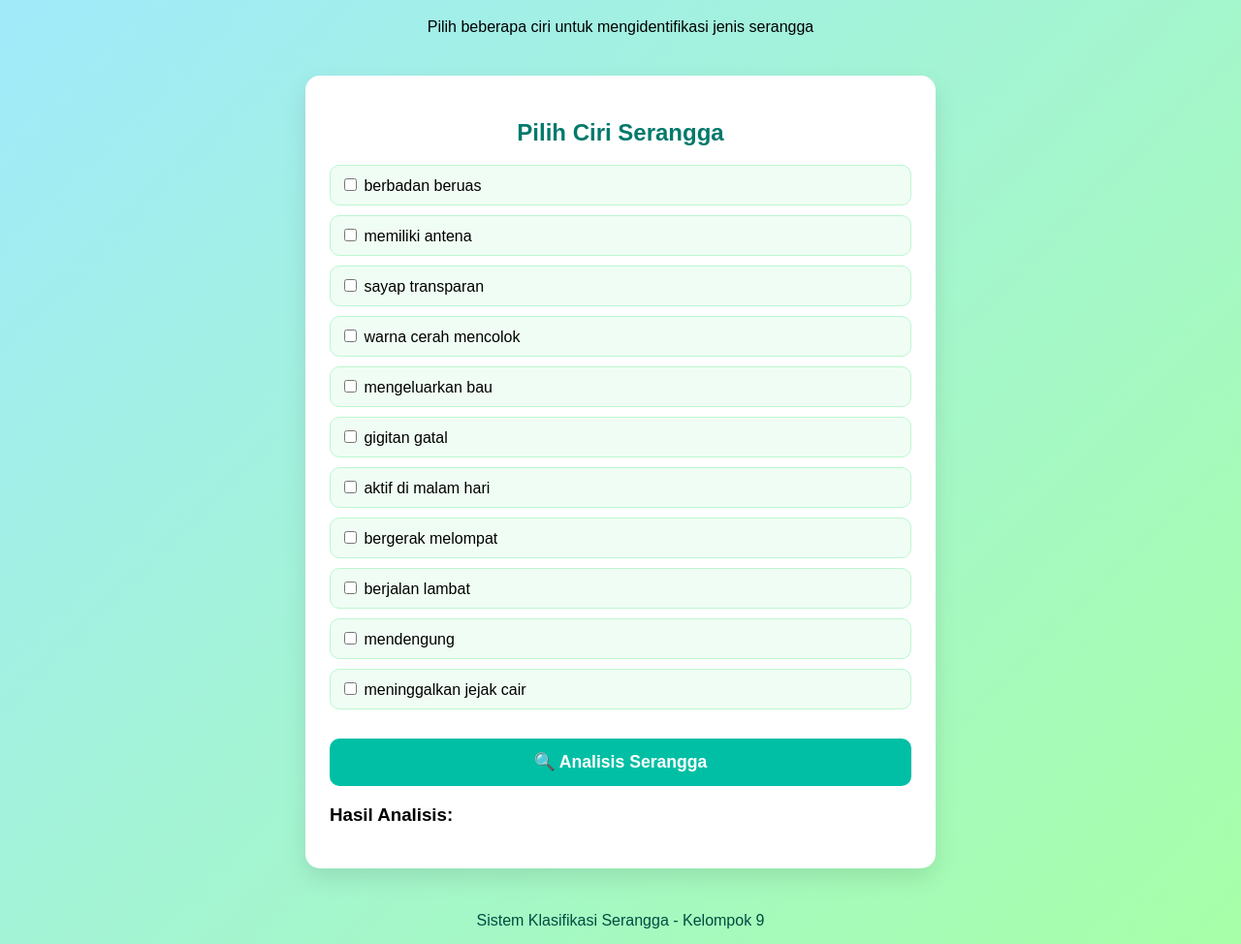
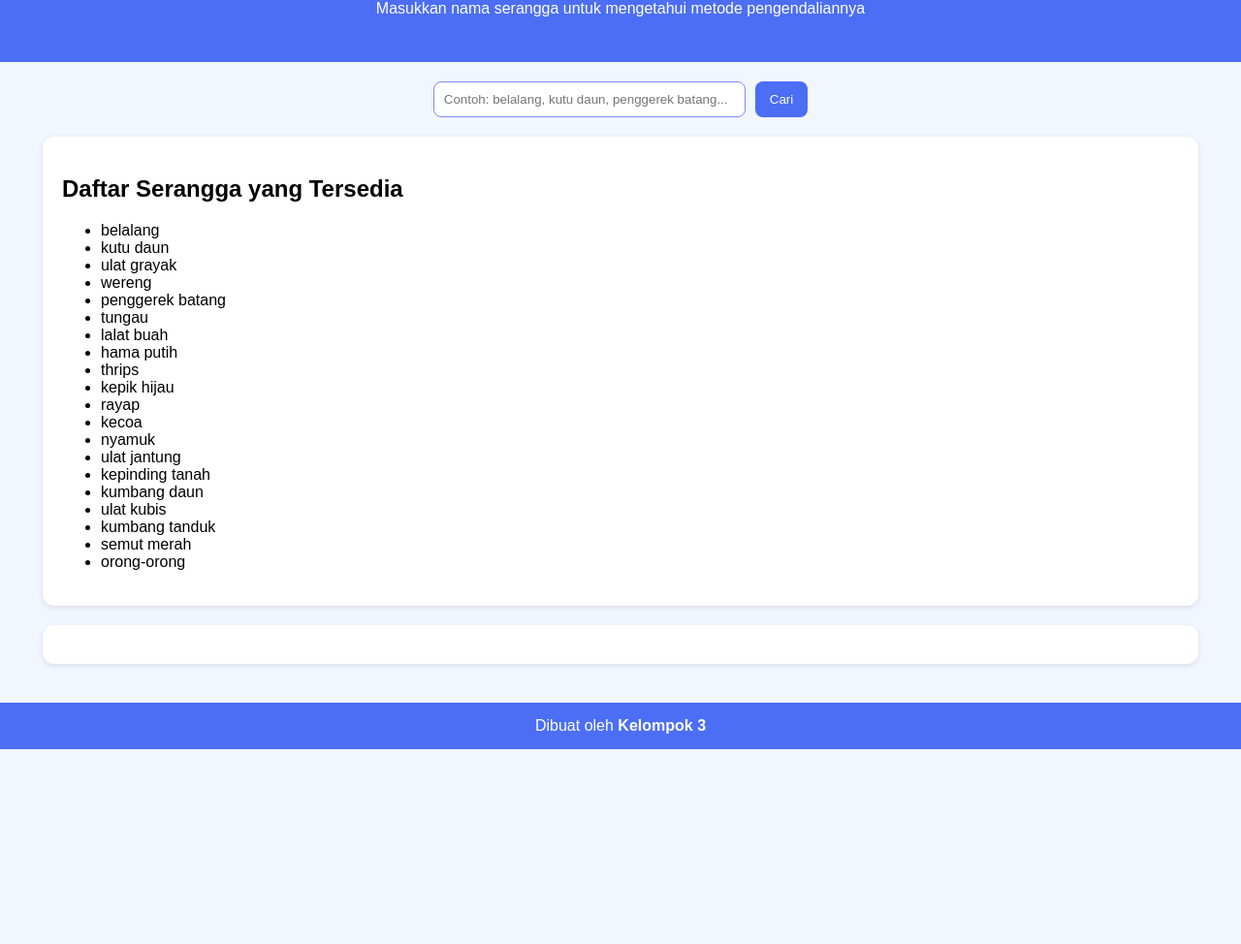
Before and after one commit to Haikal1118/Website-Kelompok-3, a plain HTML site: page index.html in a window 1280 px wide. Shown: the part 110-1084 px from the top of the page at 97% size. After the commit the page ends 883 px from the top, so only its background shows below. Drawn offline with Linux system fonts and the light colour scheme.

Commit message:
Add files via upload

```diff
--- a/index.html
+++ b/index.html
@@ -1,45 +1,36 @@
 <!DOCTYPE html>
 <html lang="id">
+
 <head>
     <meta charset="UTF-8">
     <meta name="viewport" content="width=device-width, initial-scale=1.0">
-    <title>Klasifikasi Serangga</title>
+    <title>Pengendalian Serangga</title>
     <link rel="stylesheet" href="style.css">
 </head>
+
 <body>
+    <header>
+        <h1>Panduan Pengendalian Serangga</h1>
+        <p>Masukkan nama serangga untuk mengetahui metode pengendaliannya</p>
+    </header>
 
-<header>
-    <h1>Klasifikasi Serangga</h1>
-    <p>Pilih beberapa ciri untuk mengidentifikasi jenis serangga</p>
-</header>
+    <section class="input-box">
+        <input type="text" id="inputSerangga" placeholder="Contoh: belalang, kutu daun, penggerek batang...">
+        <button onclick="cariSerangga()">Cari</button>
+    </section>
 
-<div class="card">
-    <h2>Pilih Ciri Serangga</h2>
+    <section class="daftar">
+        <h2>Daftar Serangga yang Tersedia</h2>
+        <ul id="listSerangga"></ul>
+    </section>
 
-    <div class="checkbox-group">
-        <label><input type="checkbox" value="berbadan beruas"> berbadan beruas</label>
-        <label><input type="checkbox" value="memiliki antena"> memiliki antena</label>
-        <label><input type="checkbox" value="sayap transparan"> sayap transparan</label>
-        <label><input type="checkbox" value="warna cerah"> warna cerah mencolok</label>
-        <label><input type="checkbox" value="mengeluarkan bau"> mengeluarkan bau</label>
-        <label><input type="checkbox" value="gigitan gatal"> gigitan gatal</label>
-        <label><input type="checkbox" value="aktif di malam hari"> aktif di malam hari</label>
-        <label><input type="checkbox" value="melompat"> bergerak melompat</label>
-        <label><input type="checkbox" value="berjalan lambat"> berjalan lambat</label>
-        <label><input type="checkbox" value="mendengung"> mendengung</label>
-        <label><input type="checkbox" value="jejak cair"> meninggalkan jejak cair</label>
-    </div>
+    <section id="hasil" class="hasil-box"></section>
 
-    <button onclick="analisisMulti()">🔍 Analisis Serangga</button>
+    <footer>
+        Dibuat oleh <strong>Kelompok 3</strong>
+    </footer>
 
-    <h3>Hasil Analisis:</h3>
-    <div id="hasil" class="hasil-box hidden"></div>
-</div>
+    <script src="script.js"></script>
+</body>
 
-<footer>
-    Sistem Klasifikasi Serangga - Kelompok 9
-</footer>
-
-<script src="script.js"></script>
-</body>
 </html>
--- a/script.js
+++ b/script.js
@@ -1,174 +1,55 @@
-function analisisMulti() {
-    const hasil = document.getElementById("hasil");
-    const checkboxes = document.querySelectorAll('.checkbox-group input:checked');
+const dataPengendalian = {
+    "belalang": { mekanis: "Jaring dan tangkap manual.", biologis: "Burung & parasitoid.", kimiawi: "Deltametrin.", organik: "Neem oil." },
+    "kutu daun": { mekanis: "Semprot air.", biologis: "Kepik predator.", kimiawi: "Abamektin.", organik: "Sabun insektisida." },
+    "ulat grayak": { mekanis: "Sanitasi lahan.", biologis: "BT & Trichogramma.", kimiawi: "Emamektin.", organik: "Daun sirsak." },
+    "wereng": { mekanis: "Pengeringan lahan.", biologis: "Laba-laba.", kimiawi: "Buprofezin.", organik: "Serai." },
+    "penggerek batang": { mekanis: "Potong batang.", biologis: "Trichogramma.", kimiawi: "Klorpirifos.", organik: "Tembakau." },
+    "tungau": { mekanis: "Cuci daun.", biologis: "Stethorus.", kimiawi: "Abamektin.", organik: "Minyak nimba." },
+    "lalat buah": { mekanis: "Perangkap.", biologis: "Fopius.", kimiawi: "Deltametrin.", organik: "Fermentasi gula." },
+    "hama putih": { mekanis: "Bersihkan daun.", biologis: "Kumbang predator.", kimiawi: "Imidakloprid.", organik: "Sabun kalium." },
+    "thrips": { mekanis: "Perangkap biru.", biologis: "Amblyseius.", kimiawi: "Spinosad.", organik: "Neem oil." },
+    "kepik hijau": { mekanis: "Tangkap manual.", biologis: "Burung.", kimiawi: "Abamektin.", organik: "Ekstrak serai." },
+    "rayap": { mekanis: "Buang kayu lembab.", biologis: "Nematoda.", kimiawi: "Termitisida.", organik: "Garam." },
+    "kecoa": { mekanis: "Perangkap lem.", biologis: "Jangkrik predator.", kimiawi: "Boric acid.", organik: "Daun salam." },
+    "nyamuk": { mekanis: "Menguras air.", biologis: "Ikan cupang.", kimiawi: "Larvasida BTI.", organik: "Serai wangi." },
+    "ulat jantung": { mekanis: "Potong pucuk.", biologis: "Trichogramma.", kimiawi: "Metomil.", organik: "Tembakau." },
+    "kepinding tanah": { mekanis: "Bersihkan gulma.", biologis: "Ayam tanah.", kimiawi: "Fipronil.", organik: "Bawang putih." },
+    "kumbang daun": { mekanis: "Tangkap manual.", biologis: "Predator kumbang.", kimiawi: "Karbaryl.", organik: "Neem oil." },
+    "ulat kubis": { mekanis: "Ambil ulat.", biologis: "BT.", kimiawi: "Spinetoram.", organik: "Pepaya." },
+    "kumbang tanduk": { mekanis: "Kumpulkan larva.", biologis: "Virus Oryctes.", kimiawi: "Klorpirifos.", organik: "Tembakau." },
+    "semut merah": { mekanis: "Lem penghalang.", biologis: "Nematoda.", kimiawi: "Fipronil.", organik: "Cuka." },
+    "orong-orong": { mekanis: "Perangkap air.", biologis: "Ayam tanah.", kimiawi: "Fipronil.", organik: "Serai wangi." }
+};
 
-    if (checkboxes.length === 0) {
-        hasil.classList.remove("hidden");
-        hasil.innerHTML = "⚠️ Pilih minimal satu ciri serangga.";
+// mengisi daftar serangga
+window.onload = () => {
+    const list = document.getElementById("listSerangga");
+    Object.keys(dataPengendalian).forEach(s => {
+        const li = document.createElement("li");
+        li.textContent = s;
+        list.appendChild(li);
+    });
+};
+
+function cariSerangga() {
+    const input = document.getElementById("inputSerangga").value.trim().toLowerCase();
+    const hasilBox = document.getElementById("hasil");
+
+    if (!input) {
+        hasilBox.innerHTML = "<p>❗ Masukkan nama serangga terlebih dahulu.</p>";
         return;
     }
 
-    const ciriDipilih = Array.from(checkboxes).map(cb => cb.value);
-
-    const serangga = {
-        "Kupu-kupu": ["sayap transparan", "warna cerah", "berbadan beruas"],
-        "Capung": ["sayap transparan", "aktif di siang hari", "berbadan beruas"],
-        "Semut": ["memiliki antena", "berbadan beruas", "berjalan lambat"],
-        "Kumbang": ["memiliki antena", "berbadan beruas", "mengeluarkan bau"],
-        "Nyamuk": ["mendengung", "gigitan gatal", "aktif di malam hari"],
-        "Belalang": ["melompat", "berbadan beruas", "warna cerah"],
-        "Lalat": ["mendengung", "sayap transparan"],
-        "Kecoa": ["jejak cair", "berjalan lambat", "memiliki antena"]
-    };
-
-    let skor = {};
-
-    for (let jenis in serangga) {
-        let poin = 0;
-        ciriDipilih.forEach(c => {
-            if (serangga[jenis].includes(c)) poin++;
-        });
-        skor[jenis] = poin;
-    }
-
-    const kandidat = Object.entries(skor).sort((a, b) => b[1] - a[1])[0];
-    const [namaSerangga, nilai] = kandidat;
-
-    const maxCiri = serangga[namaSerangga].length;
-    const persen = Math.round((nilai / maxCiri) * 100);
-
-    hasil.classList.remove("hidden");
-    hasil.innerHTML = `
-        <b>Serangga paling mungkin:</b><br>
-        <h2>🪲 ${namaSerangga}</h2>
-        <p><b>Akurasi:</b> ${persen}%</p>
-        <p><b>Ciri yang cocok:</b> ${nilai} dari ${maxCiri}</p>
-        <hr>
-        <p><b>Ciri yang kamu pilih:</b><br> ${ciriDipilih.join(", ")}</p>
-    `;
-
-    // ================================
-    //   DETAIL KLASIFIKASI ILMIAH
-    // ================================
-    const detail = {
-        "Kupu-kupu": {
-            kingdom: "Animalia",
-            phylum: "Arthropoda",
-            kelas: "Insecta",
-            ordo: "Lepidoptera",
-            famili: "Nymphalidae",
-            genus: "Danaus",
-            spesies: "Danaus plexippus",
-            status: "Polinator",
-            gejala: "Muncul di sekitar bunga, aktif di siang hari",
-            tips: "Pelihara bunga dan hindari penggunaan pestisida."
-        },
-        "Capung": {
-            kingdom: "Animalia",
-            phylum: "Arthropoda",
-            kelas: "Insecta",
-            ordo: "Odonata",
-            famili: "Aeshnidae",
-            genus: "Aeshna",
-            spesies: "Aeshna juncea",
-            status: "Pemangsa",
-            gejala: "Sering berada di dekat air, terbang cepat",
-            tips: "Sediakan area berair / kolam kecil."
-        },
-        "Semut": {
-            kingdom: "Animalia",
-            phylum: "Arthropoda",
-            kelas: "Insecta",
-            ordo: "Hymenoptera",
-            famili: "Formicidae",
-            genus: "Camponotus",
-            spesies: "Camponotus pennsylvanicus",
-            status: "Pemakan segala",
-            gejala: "Muncul berkelompok, meninggalkan jejak",
-            tips: "Bersihkan gula/makanan manis, gunakan kapur anti semut."
-        },
-        "Kumbang": {
-            kingdom: "Animalia",
-            phylum: "Arthropoda",
-            kelas: "Insecta",
-            ordo: "Coleoptera",
-            famili: "Scarabaeidae",
-            genus: "Scarabaeus",
-            spesies: "Scarabaeus sacer",
-            status: "Pengurai",
-            gejala: "Sering di tanah lembap, berbau",
-            tips: "Jaga kebersihan area dan kurangi sampah organik."
-        },
-        "Nyamuk": {
-            kingdom: "Animalia",
-            phylum: "Arthropoda",
-            kelas: "Insecta",
-            ordo: "Diptera",
-            famili: "Culicidae",
-            genus: "Aedes",
-            spesies: "Aedes aegypti",
-            status: "Penghisap darah",
-            gejala: "Gigitan gatal, aktif malam",
-            tips: "Hindari genangan air, gunakan lotion anti nyamuk."
-        },
-        "Belalang": {
-            kingdom: "Animalia",
-            phylum: "Arthropoda",
-            kelas: "Insecta",
-            ordo: "Orthoptera",
-            famili: "Acrididae",
-            genus: "Locusta",
-            spesies: "Locusta migratoria",
-            status: "Herbivora",
-            gejala: "Melompat, makan daun",
-            tips: "Gunakan perangkap alami atau tanaman pengusir serangga."
-        },
-        "Lalat": {
-            kingdom: "Animalia",
-            phylum: "Arthropoda",
-            kelas: "Insecta",
-            ordo: "Diptera",
-            famili: "Muscidae",
-            genus: "Musca",
-            spesies: "Musca domestica",
-            status: "Pembawa penyakit",
-            gejala: "Mendengung, tertarik makanan",
-            tips: "Jaga kebersihan dapur dan tutup makanan."
-        },
-        "Kecoa": {
-            kingdom: "Animalia",
-            phylum: "Arthropoda",
-            kelas: "Insecta",
-            ordo: "Blattodea",
-            famili: "Blattidae",
-            genus: "Periplaneta",
-            spesies: "Periplaneta americana",
-            status: "Pembawa bakteri",
-            gejala: "Menjilat jejak cair, suka tempat lembap",
-            tips: "Gunakan perangkap gel dan jaga kebersihan tempat gelap."
-        }
-    };
-
-    if (detail[namaSerangga]) {
-        const d = detail[namaSerangga];
-
-        hasil.innerHTML += `
-            <hr>
-            <h3>🧬 Detail Klasifikasi Ilmiah</h3>
-
-            <div class="klasifikasi-box">
-                <p><b>Kingdom:</b> ${d.kingdom}</p>
-                <p><b>Phylum:</b> ${d.phylum}</p>
-                <p><b>Kelas:</b> ${d.kelas}</p>
-                <p><b>Ordo:</b> ${d.ordo}</p>
-                <p><b>Famili:</b> ${d.famili}</p>
-                <p><b>Genus:</b> ${d.genus}</p>
-                <p><b>Spesies:</b> <i>${d.spesies}</i></p>
-                <p><b>Status:</b> ${d.status}</p>
-                <br>
-                <p><b>Gejala / Tanda:</b> ${d.gejala}</p>
-                <p><b>Tips Perawatan / Pengendalian:</b> ${d.tips}</p>
-            </div>
+    if (dataPengendalian[input]) {
+        const s = dataPengendalian[input];
+        hasilBox.innerHTML = `
+            <h2>${input.charAt(0).toUpperCase() + input.slice(1)}</h2>
+            <p><strong>Mekanis:</strong> ${s.mekanis}</p>
+            <p><strong>Biologis:</strong> ${s.biologis}</p>
+            <p><strong>Kimiawi:</strong> ${s.kimiawi}</p>
+            <p><strong>Organik:</strong> ${s.organik}</p>
         `;
+    } else {
+        hasilBox.innerHTML = `<p>❓ Data untuk serangga <strong>${input}</strong> belum tersedia.</p>`;
     }
 }
--- a/style.css
+++ b/style.css
@@ -1,130 +1,66 @@
 body {
+    font-family: Arial, sans-serif;
+    background: #f2f6ff;
     margin: 0;
-    font-family: 'Poppins', sans-serif;
-    background: linear-gradient(135deg, #a0e9ff, #a7ffa8);
-    display: flex;
-    flex-direction: column;
-    align-items: center;
+    padding: 0;
 }
 
 header {
     text-align: center;
-    margin-top: 30px;
-    animation: fadeIn 1.2s ease-in-out;
+    padding: 30px;
+    background: #4c6ef5;
+    color: white;
 }
 
-header h1 {
-    font-size: 2.5rem;
-    color: #004d40;
-    text-shadow: 2px 2px 5px rgba(0,0,0,0.2);
+.input-box {
+    display: flex;
+    justify-content: center;
+    gap: 10px;
+    margin: 20px;
 }
 
-.card {
-    margin-top: 25px;
-    background: white;
-    padding: 25px;
-    border-radius: 15px;
-    width: 90%;
-    max-width: 600px;
-    box-shadow: 0 10px 25px rgba(0,0,0,0.1);
-    animation: slideUp 0.8s ease;
-}
-
-.card h2 {
-    text-align: center;
-    color: #00796b;
-}
-
-.checkbox-group {
-    display: flex;
-    flex-direction: column;
-    gap: 10px;
-    margin: 15px 0;
-}
-
-.checkbox-group label {
-    background: #f0fdf4;
+input {
+    width: 300px;
     padding: 10px;
-    border-radius: 10px;
-    transition: 0.25s;
-    cursor: pointer;
-    border: 1px solid #bbf7d0;
-}
-
-.checkbox-group label:hover {
-    background: #bbf7d0;
+    border-radius: 8px;
+    border: 1px solid #7d8cff;
 }
 
 button {
-    margin-top: 15px;
-    width: 100%;
-    padding: 14px;
-    background: #00bfa5;
+    padding: 10px 15px;
+    border: none;
+    background: #4c6ef5;
     color: white;
-    border: none;
-    border-radius: 10px;
-    font-size: 1.1rem;
-    font-weight: bold;
+    border-radius: 8px;
     cursor: pointer;
-    transition: 0.3s;
 }
 
 button:hover {
-    background: #00997f;
-    transform: scale(1.03);
+    background: #364fc7;
 }
 
-.hasil-box {
-    margin-top: 20px;
+.daftar {
+    width: 90%;
+    margin: auto;
+    background: white;
     padding: 20px;
-    background: #e0f7fa;
-    border-left: 6px solid #00796b;
-    border-radius: 10px;
-    font-size: 1.1rem;
-    animation: fadeIn 0.6s ease;
+    border-radius: 12px;
+    box-shadow: 0 2px 6px rgba(0, 0, 0, 0.1);
 }
 
-.hidden {
-    display: none;
-}
-
-.klasifikasi-box {
-    background: #f1f8ff;
-    padding: 15px;
-    border-radius: 10px;
-    border-left: 5px solid #1c7ed6;
-    margin-top: 10px;
-    animation: fadeIn 0.6s;
-}
-
-.klasifikasi-box p {
-    margin: 6px 0;
-    font-size: 1rem;
-}
-
-.klasifikasi-box b {
-    color: #004085;
+#hasil {
+    width: 90%;
+    margin: 20px auto;
+    padding: 20px;
+    background: white;
+    border-radius: 12px;
+    box-shadow: 0 2px 6px rgba(0, 0, 0, 0.1);
 }
 
 footer {
-    margin-top: 30px;
+    margin-top: 40px;
     padding: 15px;
-    color: #004d40;
-    font-weight: 500;
+    text-align: center;
+    background: #4c6ef5;
+    color: white;
 }
-
-@keyframes fadeIn {
-    from { opacity: 0; }
-    to { opacity: 1; }
-}
-
-@keyframes slideUp {
-    from {
-        transform: translateY(30px);
-        opacity: 0;
-    }
-    to {
-        transform: translateY(0);
-        opacity: 1;
-    }
-}
```
